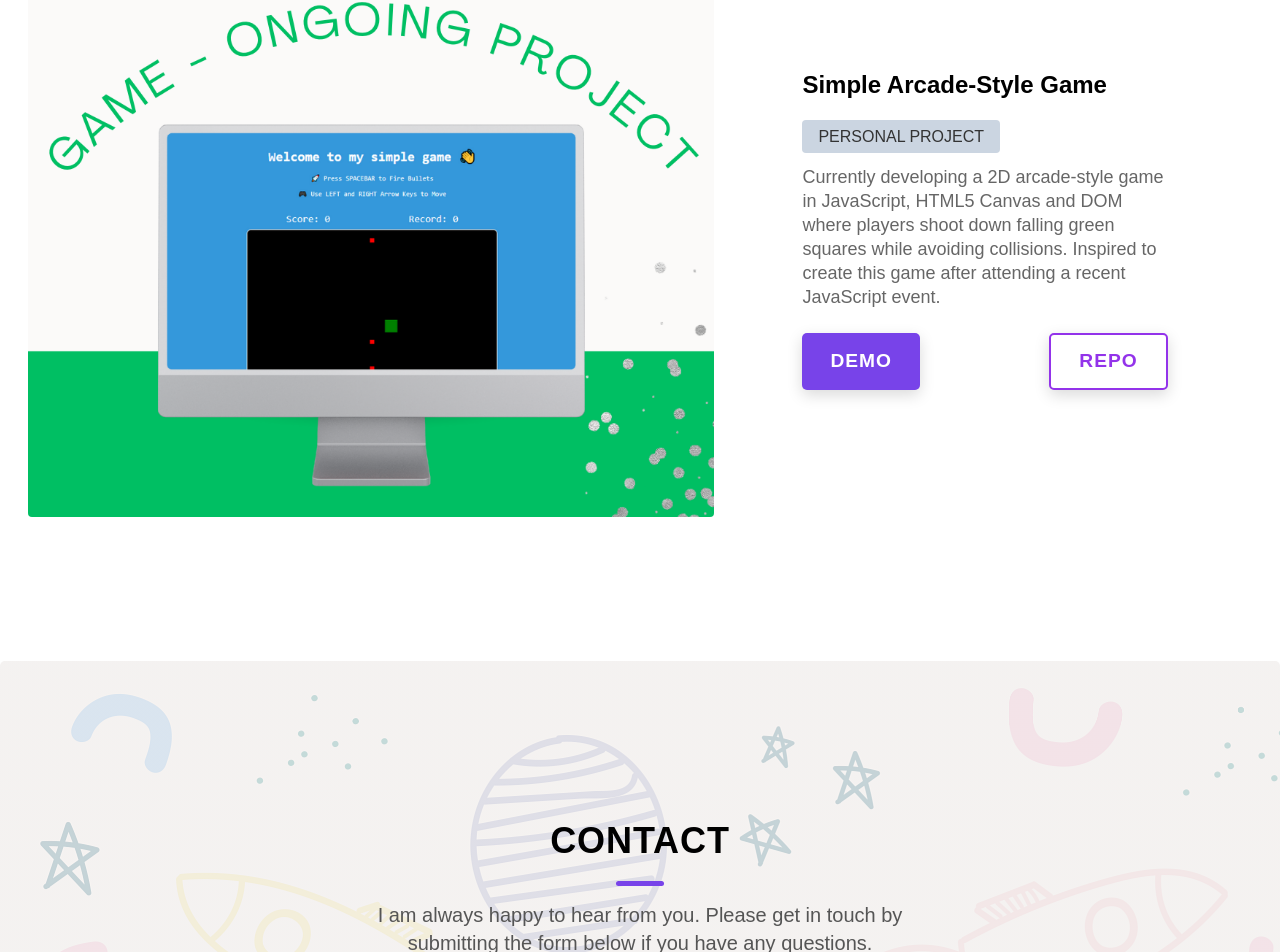
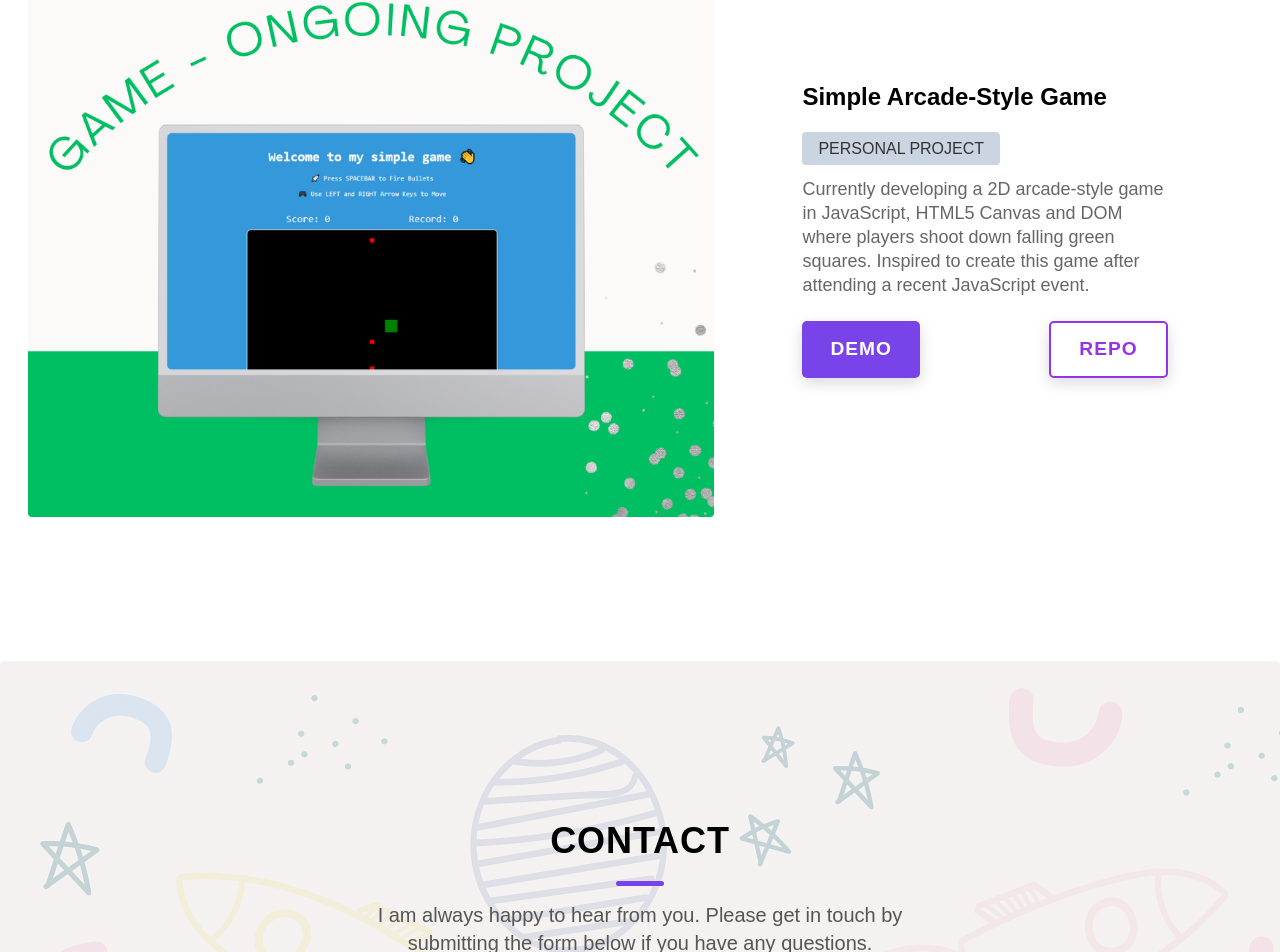
Before and after one commit to nataliiazab/portfolio, a React (Vite) app: page / in a window 1280 px wide. Shown: the part 5052-6004 px from the top of the page. Built offline with nearby package versions, Linux system fonts and the light colour scheme; a web font is replaced by a local one.

Commit message:
Update projects.js

```diff
--- a/public/projects.js
+++ b/public/projects.js
@@ -45,7 +45,7 @@ const projects = [
     id: 4,
     name: "Simple Arcade-Style Game",
     description:
-      "Currently developing a 2D arcade-style game in JavaScript, HTML5 Canvas and DOM where players shoot down falling green squares while avoiding collisions. Inspired to create this game after attending a recent JavaScript event.",
+      "Currently developing a 2D arcade-style game in JavaScript, HTML5 Canvas and DOM where players shoot down falling green squares. Inspired to create this game after attending a recent JavaScript event.",
     image: "./images/ongoing-project.png",
     demo: "https://nataliiazab-simple-game.netlify.app/",
     github: "https://github.com/nataliiazab/canvas_game_starter",
```
